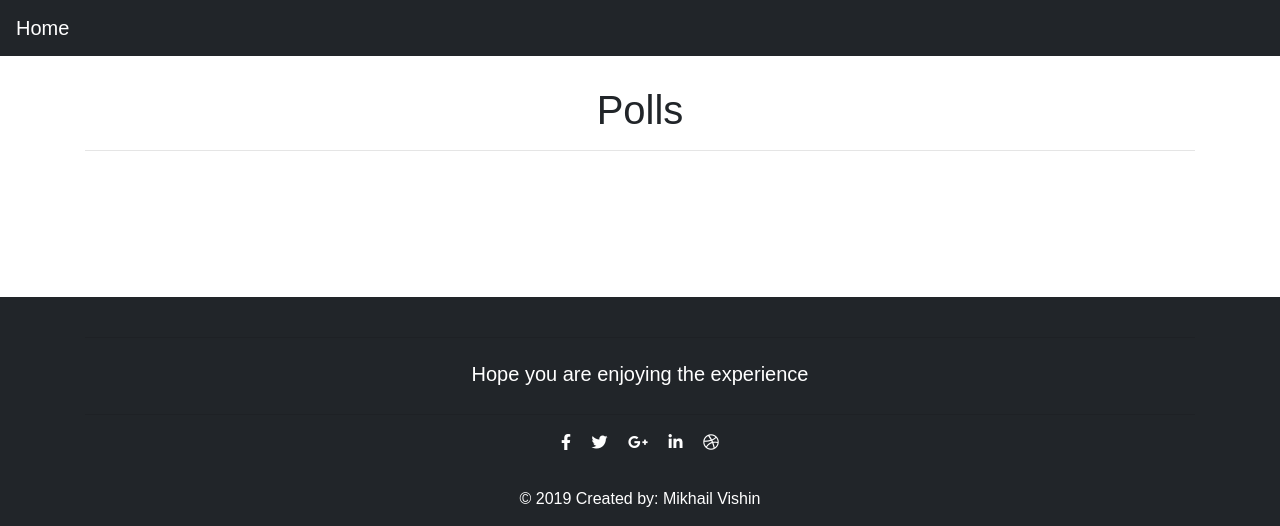
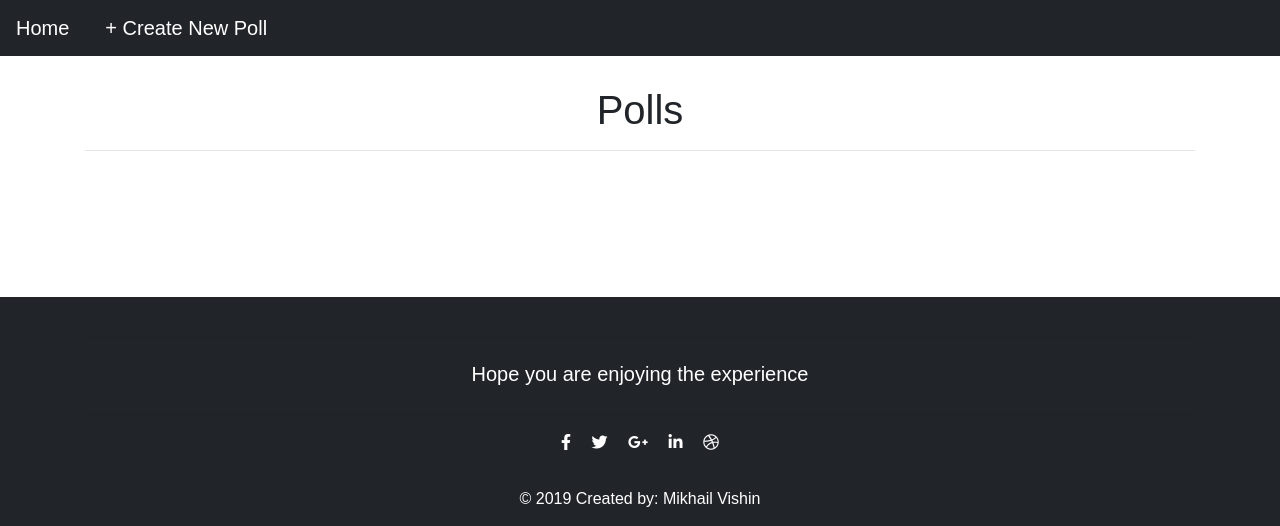
Before and after one commit to York5/poll_manager, a Django app: page / in a window 1280 px wide. Shown: the top 526 px of the page. Run offline with Django 3.2, Linux system fonts and the light colour scheme; data that the repository does not hold is empty; parts of the project's set-up code (start-up, migrations or seed data) failed here and were passed over; some libraries are stand-ins or nearby versions.

Commit message:
Poll View, Create and Update pages added.

```diff
--- a/source/main/urls.py
+++ b/source/main/urls.py
@@ -15,9 +15,12 @@ Including another URLconf
 """
 from django.contrib import admin
 from django.urls import path
-from webapp.views import PollIndexView
+from webapp.views import PollIndexView, PollView, PollCreateView, PollUpdateView
 
 urlpatterns = [
     path('admin/', admin.site.urls),
     path('', PollIndexView.as_view(), name='index'),
+    path('poll/<int:pk>', PollView.as_view(), name='poll_view'),
+    path('poll/add/', PollCreateView.as_view(), name='poll_add'),
+    path('poll/<int:pk>/update/', PollUpdateView.as_view(), name='poll_update')
 ]
--- a/source/webapp/models.py
+++ b/source/webapp/models.py
@@ -11,7 +11,7 @@ class Poll(models.Model):
 
 class Choice(models.Model):
     text = models.TextField(max_length=300, null=False, blank=False, verbose_name='Text')
-    poll = models.ForeignKey('Poll', on_delete=models.CASCADE, verbose_name='Poll')
+    poll = models.ForeignKey('Poll', on_delete=models.CASCADE, verbose_name='Poll', related_name='choices')
 
     def __str__(self):
         return self.text
--- a/source/webapp/static/css/style.css
+++ b/source/webapp/static/css/style.css
@@ -7,6 +7,7 @@ body {
 .new_review_btn{
     font-size: 20px;
     margin-left: 20px;
+    color: white;
 }
 .new_nav_btn {
     color: white;
@@ -133,9 +134,11 @@ body {
 .project_issues_bottom_pagination {
     margin-top: 30px;
 }
-.active_status {
-    color: darkgreen;
+
+.date_flex {
+    display: flex;
 }
-.closed_status {
-    color: darkred;
+.date_flex h6 {
+    margin-left: auto;
+    margin-right: auto;
 }
--- a/source/webapp/templates/poll/index.html
+++ b/source/webapp/templates/poll/index.html
@@ -10,7 +10,7 @@
   <div class="collapse navbar-collapse" id="navbarSupportedContent">
     <ul class="navbar-nav mr-auto">
       <li class="nav-item active">
-{#          <a class="new_review_btn" href="{% url 'issue_add' %}">+ Add Issue <span class="sr-only">(current)</span></a>#}
+          <a class="new_review_btn" href="{% url 'poll_add' %}">+ Create New Poll <span class="sr-only">(current)</span></a>
 {#          <a class="new_review_btn" href="{% url 'status_index' %}">Statuses <span class="sr-only">(current)</span></a>#}
 {#          <a class="new_review_btn" href="{% url 'type_index' %}">Types <span class="sr-only">(current)</span></a>#}
 {#          <a class="new_review_btn" href="{% url 'project_index' %}">Projects <span class="sr-only">(current)</span></a>#}
@@ -33,12 +33,12 @@
         {% for poll in polls %}
             <div class="card border-dark mb-3 my_card" style="width: 18rem;">
                 <div class="card-body d-flex flex-column" >
-                    <a class="card_header_link" href=""><h5 class="card-title card_names">{{ poll.question }}</h5></a>
+                    <a class="card_header_link" href="{% url 'poll_view' poll.pk %}"><h5 class="card-title card_names">{{ poll.question }}</h5></a>
                     <h6 class="card-subtitle mb-2 text-muted">Created: {{ poll.created_at|date:'d.m.Y H:i:s' }}</h6>
-{#                    <div class="card_links mt-auto row justify-content-center">#}
-{#                        <a href="{% url "issue_update" issue.pk %}" class="edit_icon"><i class="fas fa-pencil-alt"></i></a>#}
+                    <div class="card_links mt-auto row justify-content-center">
+                        <a href="{% url "poll_update" poll.pk %}" class="edit_icon"><i class="fas fa-pencil-alt"></i></a>
 {#                        <a href="{% url "issue_delete" issue.pk %}" class="card-link trash_can"><i class="fas fa-trash-alt"></i></a>#}
-{#                    </div>#}
+                    </div>
                 </div>
             </div>
         {% endfor %}
--- a/source/webapp/views/__init__.py
+++ b/source/webapp/views/__init__.py
@@ -1 +1 @@
-from .poll_views import PollIndexView
+from .poll_views import PollIndexView, PollView, PollCreateView, PollUpdateView
--- a/source/webapp/views/poll_views.py
+++ b/source/webapp/views/poll_views.py
@@ -1,7 +1,7 @@
 from datetime import timedelta, datetime
 from urllib.parse import urlencode
-
 from django.db.models import Q
+from webapp.forms import PollForm, ChoiceForm
 from django.urls import reverse, reverse_lazy
 from webapp.models import Poll
 from django.views.generic import ListView, DetailView, CreateView, UpdateView, DeleteView
@@ -18,23 +18,31 @@ class PollIndexView(ListView):
 
 class PollView(DetailView):
     template_name = 'poll/poll.html'
-    model = Article
+    model = Poll
 
     def get_context_data(self, **kwargs):
         context = super().get_context_data(**kwargs)
-        article = self.object
-        tags = article.tags.all()
-        context['form'] = ArticleCommentForm()
-        context['tags'] = tags
-        comments = article.comments.order_by('-created_at')
-        self.paginate_comments_to_context(comments, context)
+        poll = self.object
+        context['form'] = ChoiceForm()
+        choices = poll.choices.all()
+        context['choices'] = choices
         return context
 
-    def paginate_comments_to_context(self, comments, context):
-        paginator = Paginator(comments, 3, 0)
-        page_number = self.request.GET.get('page', 1)
-        page = paginator.get_page(page_number)
-        context['paginator'] = paginator
-        context['page_obj'] = page
-        context['comments'] = page.object_list
-        context['is_paginated'] = page.has_other_pages()
+
+class PollCreateView(CreateView):
+    form_class = PollForm
+    model = Poll
+    template_name = 'poll/create.html'
+
+    def get_success_url(self):
+        return reverse('poll_view', kwargs={'pk': self.object.pk})
+
+
+class PollUpdateView(UpdateView):
+    model = Poll
+    template_name = 'poll/update.html'
+    form_class = PollForm
+    context_object_name = 'poll'
+
+    def get_success_url(self):
+        return reverse('poll_view', kwargs={'pk': self.object.pk})
```
Also changed, not shown: source/webapp/forms.py (added, +14 -0 lines), source/webapp/templates/partial/form.html (added, +15 -0 lines), source/webapp/templates/poll/create.html (added, +19 -0 lines), source/webapp/templates/poll/poll.html (+28 -0 lines), source/webapp/templates/poll/update.html (added, +19 -0 lines).
